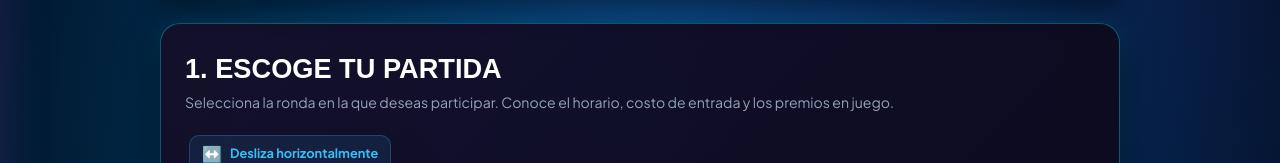
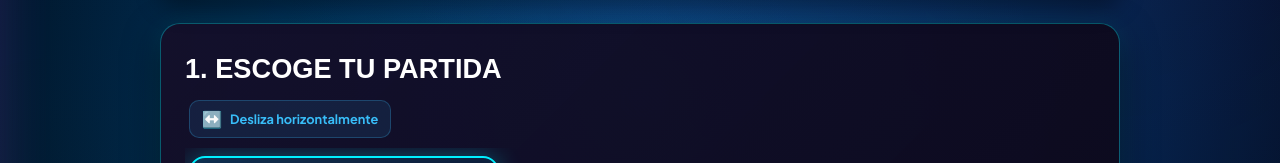
Before and after one commit to pachevar/lluvia-de-ideas, a React (Vite) app: page /bingo/boletos in a window 1280 px wide. Shown: the part 302-465 px from the top of the page. Built offline with nearby package versions, Linux system fonts and the light colour scheme; no server answers; the database is empty.

Commit message:
feat(bingo): quitar descripcion bajo '1. Escoge tu partida' para recuperar espacio vertical

```diff
--- a/src/pages/BingoBoletos.css
+++ b/src/pages/BingoBoletos.css
@@ -242,7 +242,7 @@
 }
 
 .step-header-wrap {
-  margin-bottom: 22px;
+  margin-bottom: 14px;
   text-align: left;
 }
 
--- a/src/pages/BingoBoletos.tsx
+++ b/src/pages/BingoBoletos.tsx
@@ -655,9 +655,6 @@ const BingoBoletos: React.FC = () => {
               <h2 className="step-main-title">
                 1. ESCOGE TU PARTIDA
               </h2>
-              <p className="step-main-desc">
-                Selecciona la ronda en la que deseas participar. Conoce el horario, costo de entrada y los premios en juego.
-              </p>
             </div>
 
             {/* CARRUSEL HORIZONTAL CON SÍMBOLO DE DESPLAZAMIENTO */}
```
